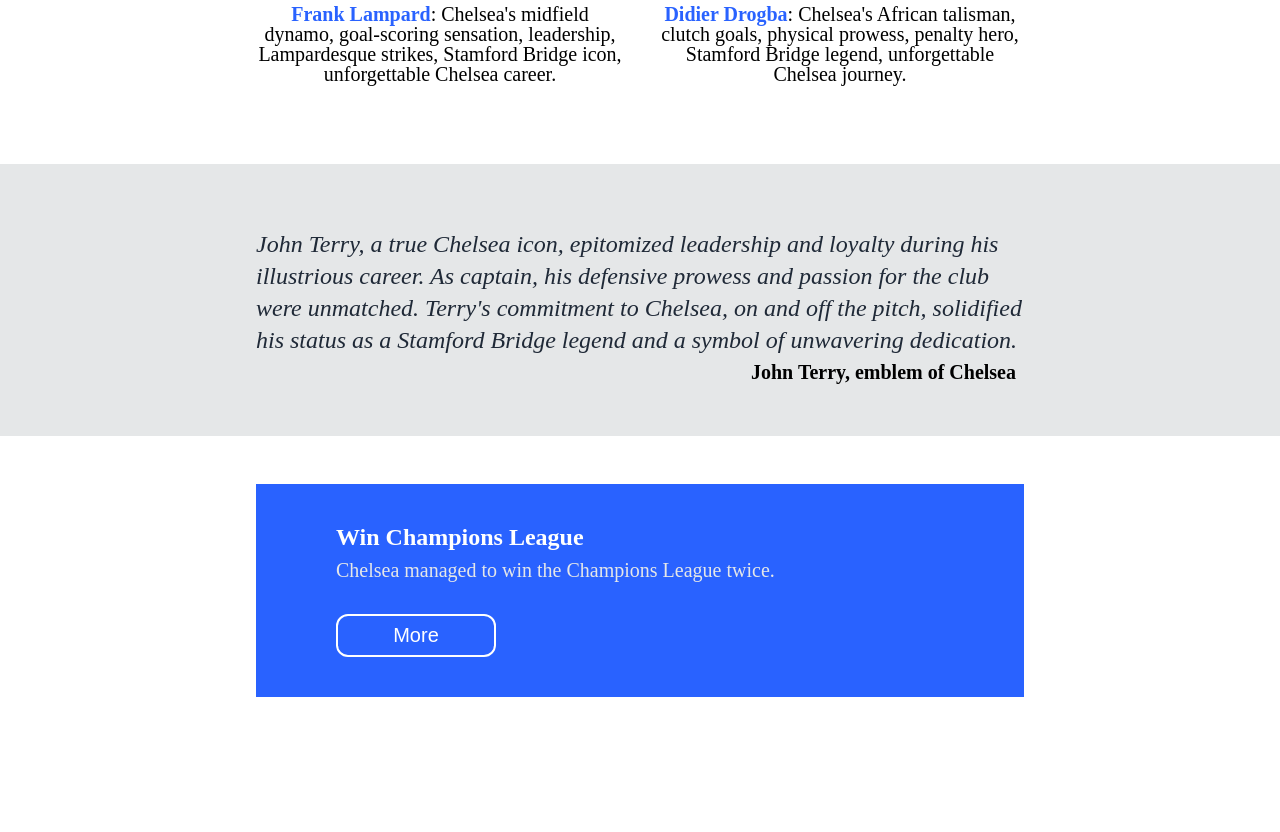
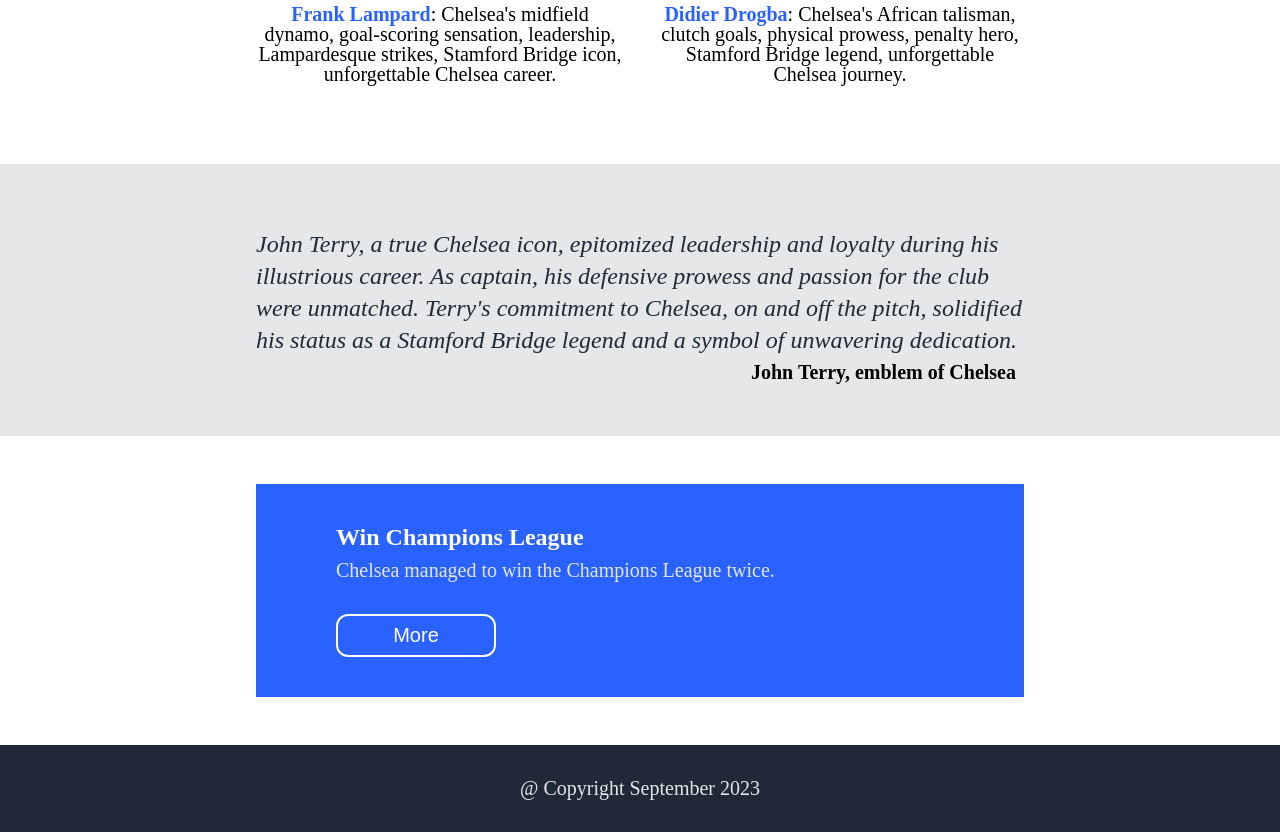
Before and after one commit to catalinbroinas/odin-landing-page, a plain HTML site: page index.html in a window 1280 px wide. Shown: the part 1387-2219 px from the top of the page. Before the commit the page ends 2132 px from the top, so only its background shows below. Drawn offline with Linux system fonts and the light colour scheme.

Commit message:
Add footer Add HTML layout and CSS style for footer page

```diff
--- a/css/style.css
+++ b/css/style.css
@@ -100,6 +100,13 @@ html
     justify-content: center;
     align-items: flex-end;
     flex: 0 1 20%;
+}
+.footer
+{
+    display: block;
+    padding: 2rem 0;
+    text-align: center;
+    background-color: #1F2937;
 }
 .flex-center
 {
@@ -249,9 +256,10 @@ html
     text-align: left;
     margin-bottom: 0.5rem;
 }
-.honor .text
-{
+.honor .text,
+    .footer .text
+    {
     color: #E5E7E8;
     font-size: 1.25rem;
     font-weight: lighter;
-}
+    }
--- a/index.html
+++ b/index.html
@@ -1,13 +1,11 @@
 <!DOCTYPE html>
 <html lang="en">
-
 <head>
     <meta charset="UTF-8">
     <meta name="viewport" content="width=device-width, initial-scale=1.0">
     <title>Landing Page</title>
     <link rel="stylesheet" href="css/style.css">
 </head>
-
 <body>
 
     <!-- Header -->
@@ -114,7 +112,7 @@
         </div>
         <!-- Container Fluid -->
         <!-- Container -->
-         <div class="container">
+        <div class="container">
             <!-- Honor -->
             <section id="honor" class="honor">
                 <div class="body">
@@ -124,7 +122,7 @@
                     </p>
                 </div>
                 <div class="action">
-                    <button class="btn btn-secondary">More</button>
+                    <button class="btn btn-secondary" role="button">More</button>
                 </div>
             </section>
             <!-- Honor -->
@@ -134,11 +132,10 @@
     <!-- Main -->
 
     <!-- Footer -->
-    <footer>
-
+    <footer class="footer">
+        <h6 class="text">@ Copyright September 2023</h6>
     </footer>
     <!-- Footer -->
 
 </body>
-
 </html>
```
